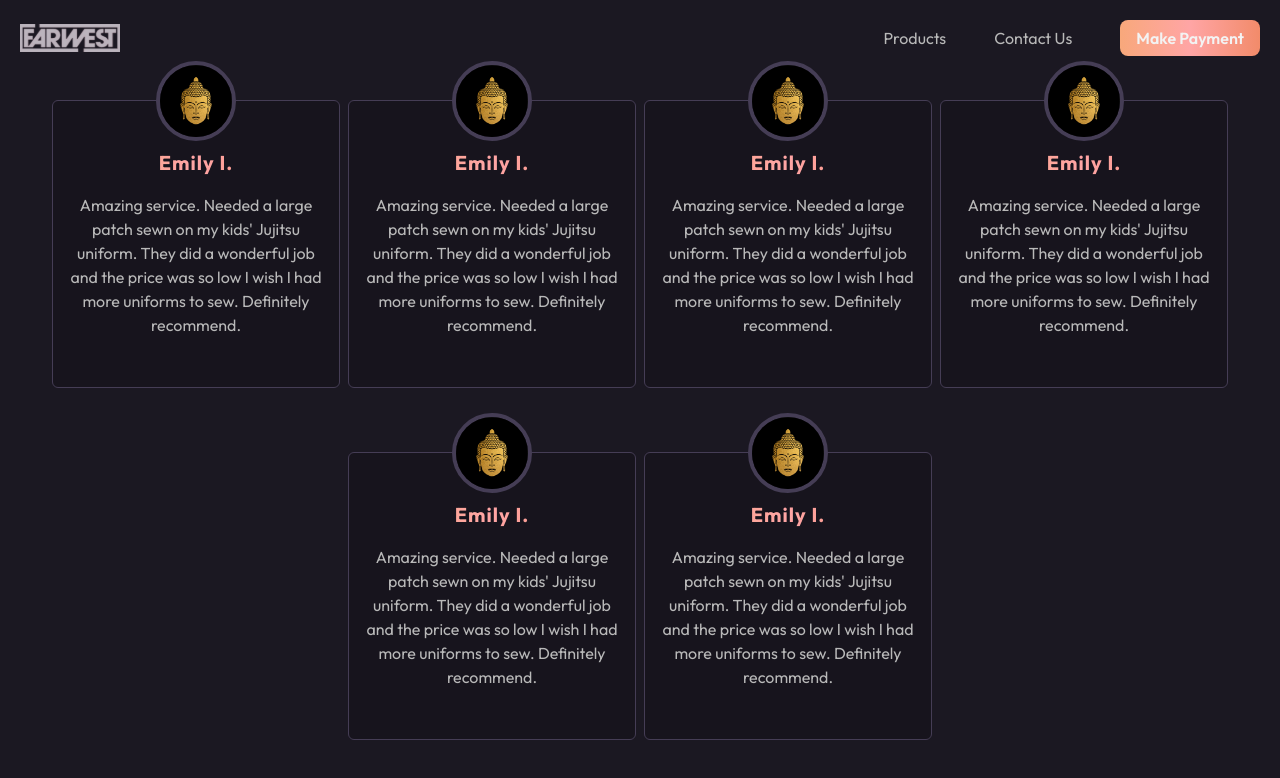
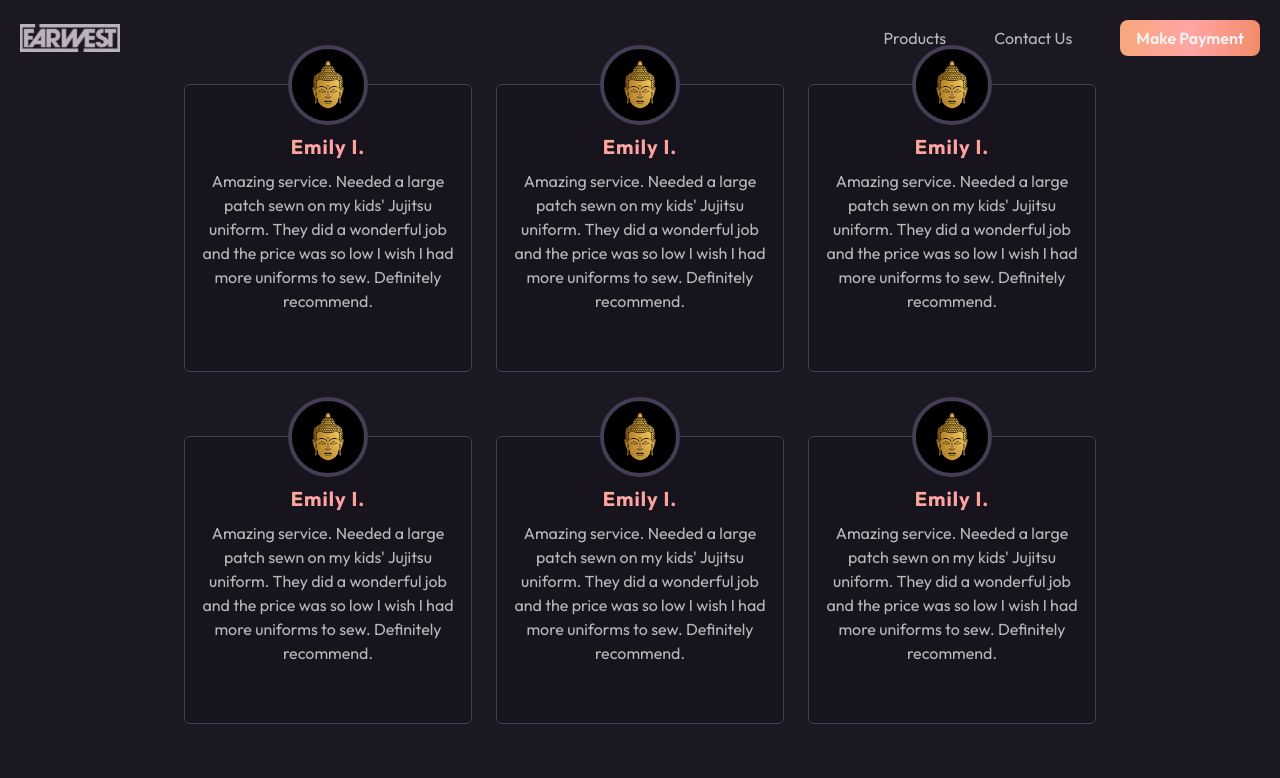
Before and after one commit to MoonWish-Studios/farwest-uniforms, a Next.js app: page / in a window 1280 px wide. Shown: the top 778 px of the page. Built offline with nearby package versions, Linux system fonts and the light colour scheme.

Commit message:
finished design of review section

```diff
--- a/app/components/Review.tsx
+++ b/app/components/Review.tsx
@@ -1,3 +1,4 @@
+import Image from "next/image"
 import GradientText from "./GradientText"
 
 export interface ReviewProps {
@@ -9,14 +10,13 @@ export interface ReviewProps {
 
 export default function Review({ src, name, message }: ReviewProps) {
   return (
-    <div className="hover:bg-lightPurple relative sm:w-72 sm:h-72 border border-solid rounded-md bg-darkPurple border-lightPurple w-auto h-56">
-      <img
-        src={src}
-        className="border-lightPurple border-solid border-4  absolute w-20 h-20 rounded-full top-0 left-1/2 transform -translate-x-1/2 -translate-y-1/2"
-      />
+    <div className="transition-colors     hover:bg-lightPurple relative sm:w-72 sm:h-72 border border-solid rounded-md bg-darkPurple border-lightPurple w-auto h-60">
+      <div className="group border-lightPurple border-solid border-4 abs-avatar  w-20 h-20 rounded-full  overflow-clip">
+        <Image style={{ objectFit: "cover" }} alt={`${name} - Profile Picture`} src={src} fill />
+      </div>
 
       <GradientText className="mt-12">{name}</GradientText>
-      <p className="text-textPrimary text-center sm:px-4 px-12 py-4 text-base pb-6">{message}</p>
+      <p className="text-textPrimary text-center sm:px-4 px-8 pt-2 text-base pb-6">{message}</p>
     </div>
   )
 }
--- a/app/components/ReviewSection.tsx
+++ b/app/components/ReviewSection.tsx
@@ -6,7 +6,7 @@ import Review, { ReviewProps } from "./Review"
 
 export default function ReviewSection() {
   return (
-    <div className="flex transition-all flex-wrap gap-x-2 gap-y-16 justify-center align-center">
+    <div className="flex transition-all flex-wrap md:gap-x-6 gap-x-2 gap-y-16 justify-center lg:max-w-6xl m-auto align-center">
       {reviews.map(({ src, name, message, id }: ReviewProps) => (
         <Review src={src} name={name} message={message} />
       ))}
@@ -16,41 +16,41 @@ export default function ReviewSection() {
 
 const reviews = [
   {
-    src: "assets/buddha.jpg",
+    src: "/assets/buddha.jpg",
     name: "Emily I.",
     message:
       "Amazing service. Needed a large patch sewn on my kids' Jujitsu uniform. They did a wonderful job and the price was so low I wish I had more uniforms to sew. Definitely recommend.",
     id: nanoid(),
   },
   {
-    src: "assets/buddha.jpg",
+    src: "/assets/buddha.jpg",
     name: "Emily I.",
     message:
       "Amazing service. Needed a large patch sewn on my kids' Jujitsu uniform. They did a wonderful job and the price was so low I wish I had more uniforms to sew. Definitely recommend.",
     id: nanoid(),
   },
   {
-    src: "assets/buddha.jpg",
+    src: "/assets/buddha.jpg",
     name: "Emily I.",
     message:
       "Amazing service. Needed a large patch sewn on my kids' Jujitsu uniform. They did a wonderful job and the price was so low I wish I had more uniforms to sew. Definitely recommend.",
     id: nanoid(),
   },
   {
-    src: "assets/buddha.jpg",
+    src: "/assets/buddha.jpg",
     name: "Emily I.",
     message:
       "Amazing service. Needed a large patch sewn on my kids' Jujitsu uniform. They did a wonderful job and the price was so low I wish I had more uniforms to sew. Definitely recommend.",
   },
   {
-    src: "assets/buddha.jpg",
+    src: "/assets/buddha.jpg",
     name: "Emily I.",
     message:
       "Amazing service. Needed a large patch sewn on my kids' Jujitsu uniform. They did a wonderful job and the price was so low I wish I had more uniforms to sew. Definitely recommend.",
     id: nanoid(),
   },
   {
-    src: "assets/buddha.jpg",
+    src: "/assets/buddha.jpg",
     name: "Emily I.",
     message:
       "Amazing service. Needed a large patch sewn on my kids' Jujitsu uniform. They did a wonderful job and the price was so low I wish I had more uniforms to sew. Definitely recommend.",
--- a/app/page.tsx
+++ b/app/page.tsx
@@ -4,7 +4,7 @@ import ReviewSection from "./components/ReviewSection"
 // download headwind extension to autosort classnames so we see the same thing
 export default function Home() {
   return (
-    <div className="container relative p-6 mx-auto">
+    <div className="container relative sm:p-2 p-10 mx-auto">
       <ReviewSection />
     </div>
   )
--- a/app/styles/globals.css
+++ b/app/styles/globals.css
@@ -2,6 +2,11 @@
 @tailwind components;
 @tailwind utilities;
 
+@layer components {
+  .abs-avatar {
+    @apply absolute top-0 left-1/2 transform -translate-x-1/2 -translate-y-1/2;
+  }
+}
 /* AS long as a folder doesn't have a page.tsx folder, it wouldn't be counted as a route */
 
 /* if you want create a parent folder say "blogs" and in it, the different blog folders, but don't want "/blog" pathname, put (blogs) instead and it will ignore it. It will just be a pretty organizer thingy */
--- a/tailwind.config.js
+++ b/tailwind.config.js
@@ -19,7 +19,7 @@ module.exports = {
         gradientSub3: "#F28B6A",
       },
       screens: {
-        sm: "630px",
+        sm: "655px",
       },
     },
   },
```
